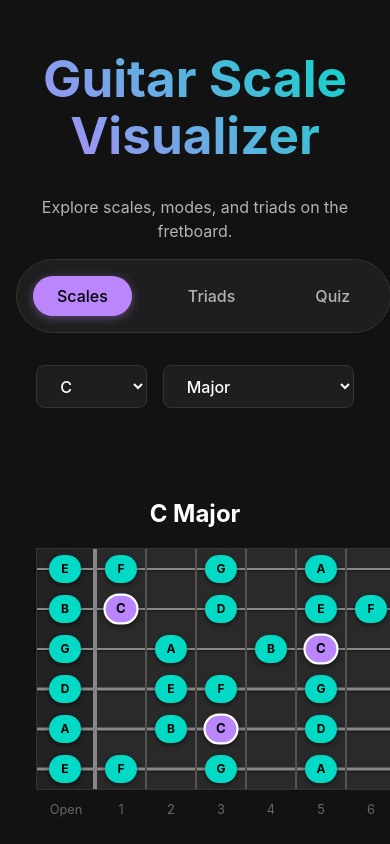
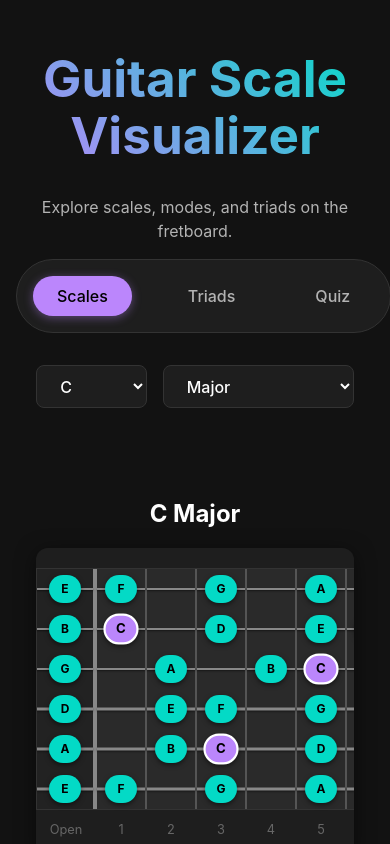
Before and after one commit to imthejota/guitar-visualizer, a React (Vite) app: page / in a window 390 px wide. Shown: the top 844 px of the page. Built offline with nearby package versions, Linux system fonts and the light colour scheme.

Commit message:
Fix: Add fretboard-container wrapper to ScalesPage for mobile scrolling

```diff
--- a/src/pages/ScalesPage.jsx
+++ b/src/pages/ScalesPage.jsx
@@ -25,7 +25,10 @@ export const ScalesPage = () => {
 
             <div ref={contentRef} style={{ padding: '20px', backgroundColor: '#121212' }}>
                 <h2 style={{ color: 'var(--text-primary)', marginBottom: '1rem' }}>{tonic} {SCALES[scaleType].name}</h2>
-                <Fretboard activeNotes={activeNotes} tonic={tonic} />
+
+                <div className="fretboard-container">
+                    <Fretboard activeNotes={activeNotes} tonic={tonic} />
+                </div>
 
                 <div className="current-scale-info" style={{ marginTop: '2rem', color: 'var(--text-secondary)' }}>
                     <div style={{ marginTop: '1rem', overflowX: 'auto' }}>
```
